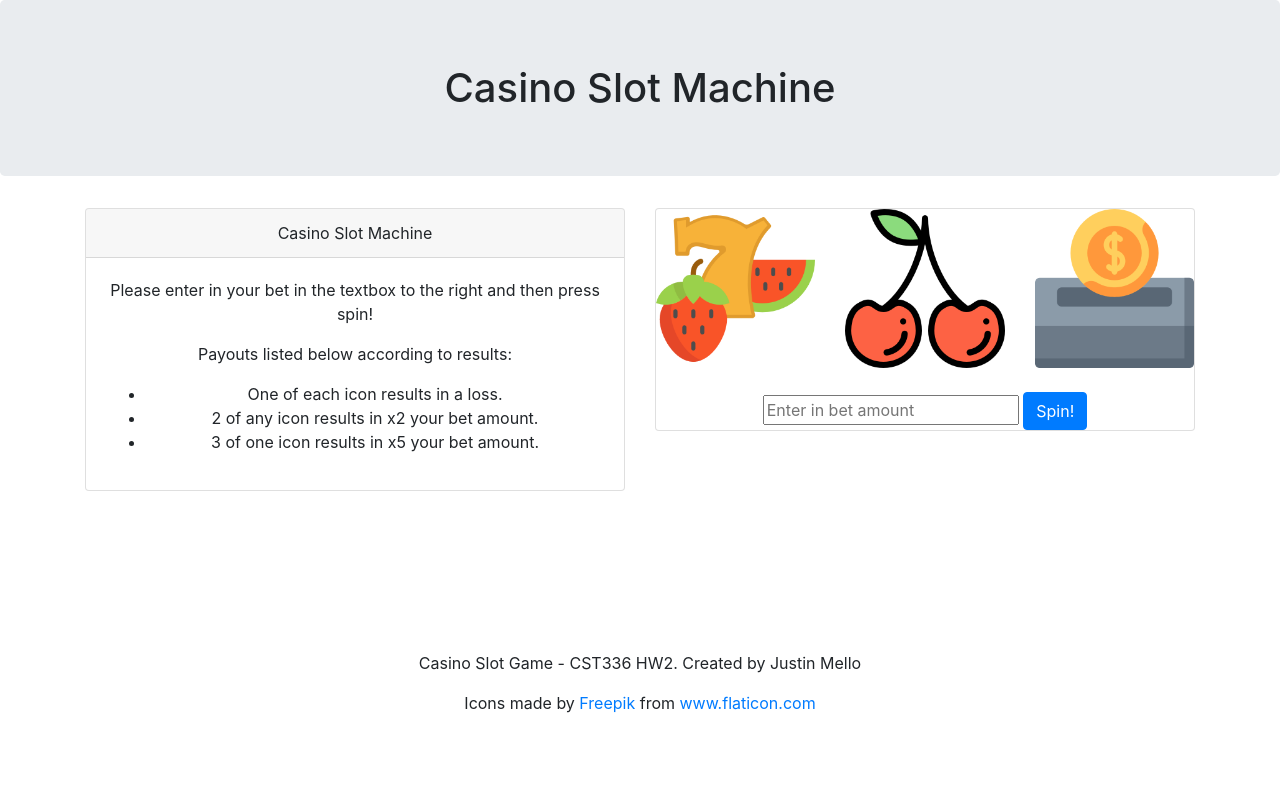
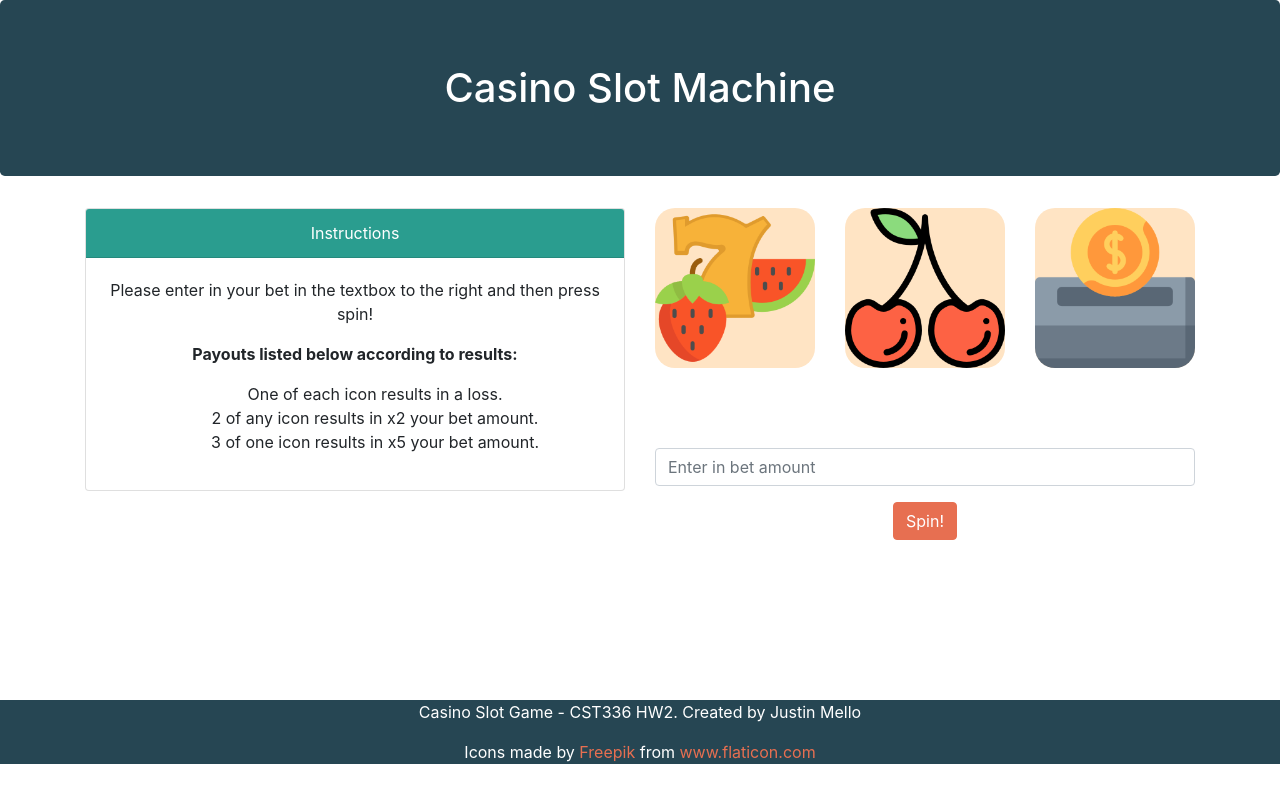
Before and after one commit to justinmello32/cst336-hw2, a PHP site: page / in a window 1280 px wide. Run offline with PHP 8.4, Linux system fonts and the light colour scheme; some libraries are stand-ins or nearby versions.

Commit message:
Pretty much finished copy.

```diff
--- a/css/styles.css
+++ b/css/styles.css
@@ -1,15 +1,60 @@
+
+/* Overwriting bootstrap elements */
+.jumbotron {
+	background-color: #264653;
+	color: white;
+}
+
+.card-header {
+	background-color: #2A9D8F;
+	color: white;
+}
+
+.card-body li {
+	list-style: none;
+}
+
+.btn-primary {
+    background-color: #E76F51;
+    border-color: #E76F51;
+}
+.btn-primary:hover {
+	background-color: #E9C46A;
+    border-color: #E9C46A;
+}
+
 header, main, nav, footer {
     text-align: center;
 }
 
 #bet-area {
-	margin-top: 1.5rem;
+	margin-top: 5rem;
+}
+
+#bet-area button {
+	margin-top: 1rem;
 }
 
 footer {
 	margin-top: 10rem;
+	background-color: #264653;
+	color: white;
+}
+footer a {
+	color: #E76F51;
+}
+
+img {
+	border-radius: 20px;
+	background-color: bisque;
 }
 
 #results {
 	margin-top: 1.5rem;
+	font-size: 25px;
 }
+#totalWinnings {
+	margin-top: 5px;
+	font-size: 30px;
+	font-weight: bold;
+}
--- a/index.html
+++ b/index.html
@@ -19,11 +19,11 @@
 			<div class="col-6">
 				<div class="card">
 				  <div class="card-header">
-				    Casino Slot Machine
+				    Instructions
 				  </div>
 				  <div class="card-body">
 				    <p class="card-text">Please enter in your bet in the textbox to the right and then press spin!</p>
-				    <p class="card-text">Payouts listed below according to results:
+				    <p class="card-text"><strong>Payouts listed below according to results:</strong>
 				    	<ul>
 				    		<li>One of each icon results in a loss.</li>
 				    		<li>2 of any icon results in x2 your bet amount.</li>
@@ -33,7 +33,6 @@
 				</div>
 			</div>
 			<div class="col-6">
-				<div class="card">
 				<div class="row">
 					<div class="col">
 						<img src="img/0.png" class="img-fluid" id="position1">
@@ -46,10 +45,9 @@
 					</div>
 				</div>
 				<div id="bet-area">
-					<input type="number" id="bet-amount" placeholder="Enter in bet amount">
+					<input type="number" id="bet-amount" class="form-control" placeholder="Enter in bet amount">
 					<button id="spin-button" class="btn btn-primary">Spin!</button>
 				</div>
-			</div>
 		</div>
 		</div>
 
@@ -57,7 +55,7 @@
 		<!--Second row for results and messages -->
 		<div id="results"></div>
 		<div id="totalWinnings"></div>
-
+	</div>
 		<!--Footer and end of application -->
 		<footer>
 			<p>Casino Slot Game - CST336 HW2. Created by Justin Mello
```
Also changed, not shown: js/scripts.js (+21 -6 lines).
